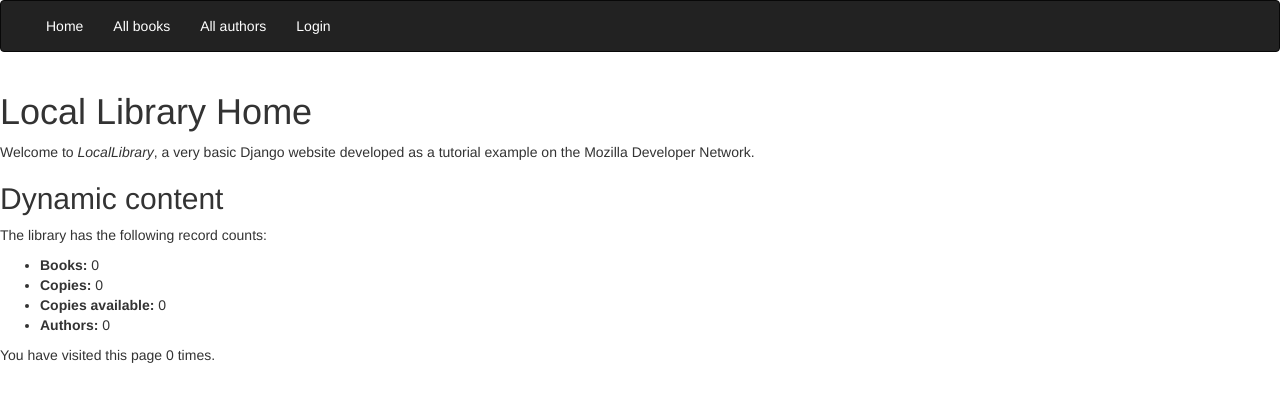
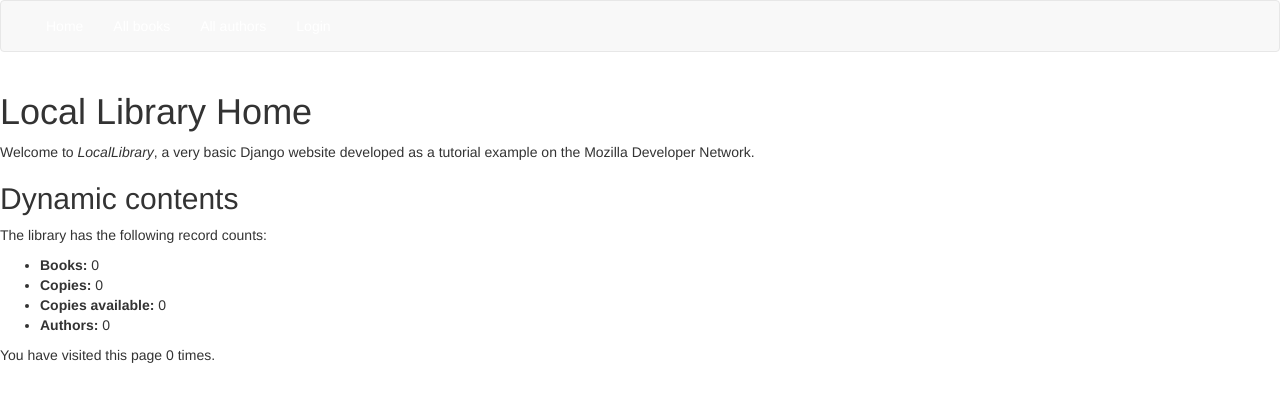
Before and after one commit to mohammedgad0/DjangoTms, a Django app: page /catalog/ in a window 1280 px wide. Shown: the top 402 px of the page. Run offline with Django 3.2, Linux system fonts and the light colour scheme; data that the repository does not hold is empty; some libraries are stand-ins or nearby versions.

Commit message:
second commit

```diff
--- a/locallibrary/catalog/templates/base_generic.html
+++ b/locallibrary/catalog/templates/base_generic.html
@@ -15,7 +15,7 @@
 </head>
 
 <body>
-<nav class="navbar navbar-inverse">
+<nav class="navbar navbar-default">
     <div class="container-fluid">
       <div class="navbar-header">
         <a class="navbar-brand" href="#"> {% if user.is_authenticated %}{{ user.get_username }}{% endif %} </a>
--- a/locallibrary/catalog/templates/index.html
+++ b/locallibrary/catalog/templates/index.html
@@ -5,7 +5,7 @@
 
   <p>Welcome to <em>LocalLibrary</em>, a very basic Django website developed as a tutorial example on the Mozilla Developer Network.</p>
 
-<h2>Dynamic content</h2>
+<h2>Dynamic contents</h2>
 
   <p>The library has the following record counts:</p>
   <ul>
```
